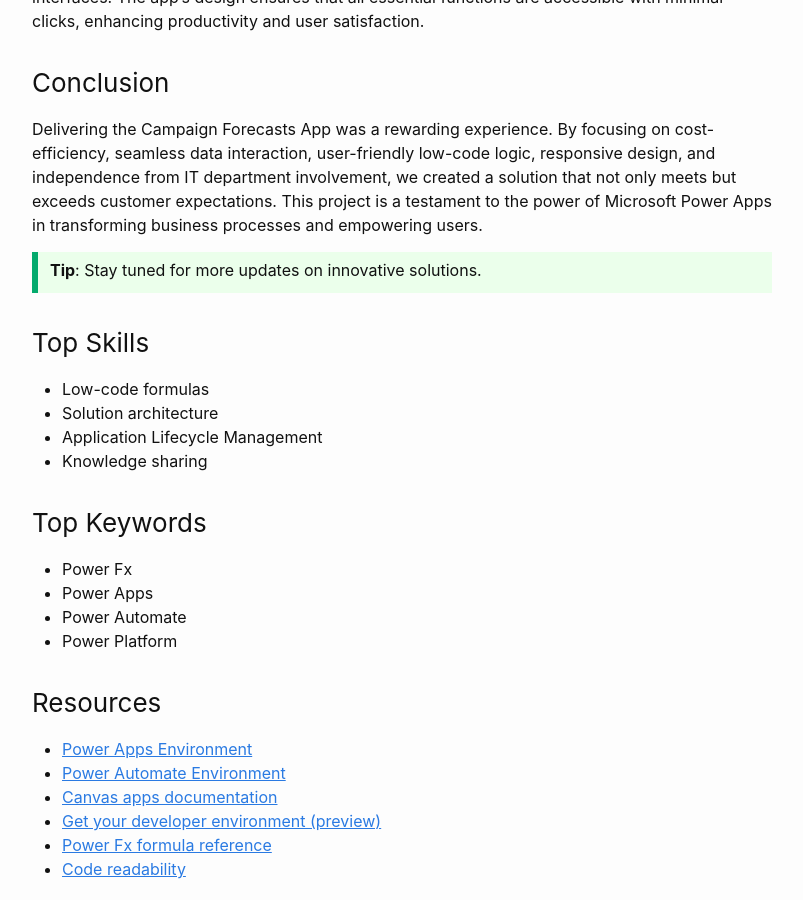
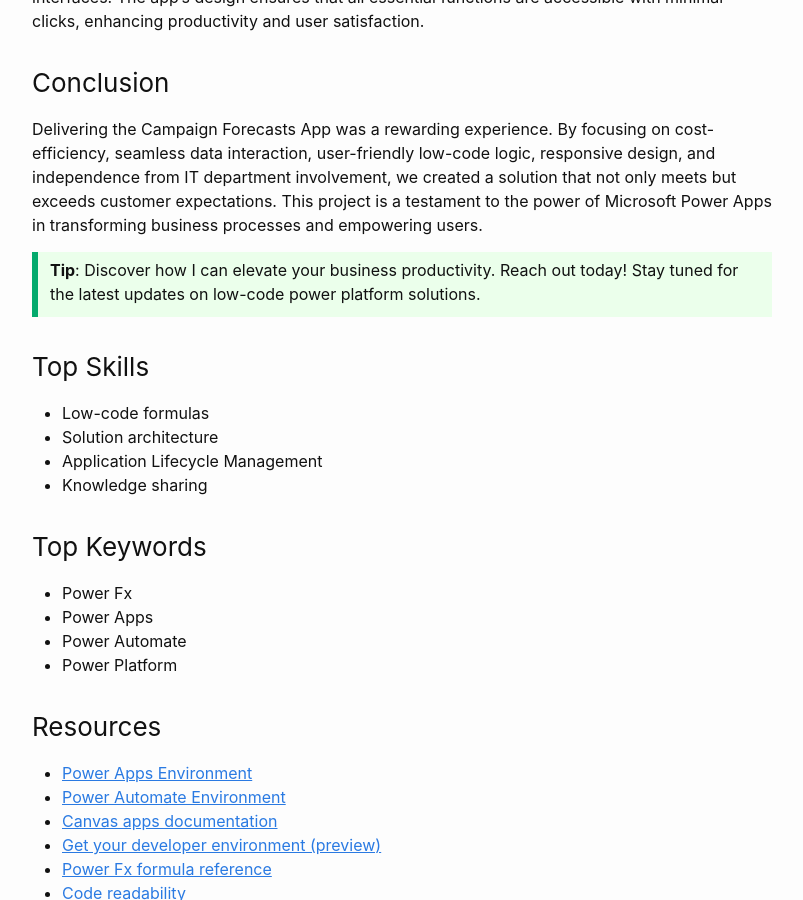
Before and after one commit to msc365/msc365.github.io, a Jekyll site: the page built from _posts/2025-04-18-power-apps-campaign-forecast.md, in a window 1280 px wide and 900 px high, scrolled down 2173 px. Shown: the whole window, without its empty margins (238-1041 px from the left). Built offline with Jekyll 4.4.1, drawn with Linux system fonts in a browser that asks for light colours.

Commit message:
Update tip in Campaign Forecasts App post to enhance engagement and provide a call to action

```diff
--- a/_posts/2025-04-18-power-apps-campaign-forecast.md
+++ b/_posts/2025-04-18-power-apps-campaign-forecast.md
@@ -65,7 +65,7 @@
 This project is a testament to the power of Microsoft Power Apps in transforming business processes and empowering users.
 
 <div class="tip">
-    <p><strong>Tip</strong>: Stay tuned for more updates on innovative solutions.</p>
+    <p><strong>Tip</strong>: Discover how I can elevate your business productivity. Reach out today! Stay tuned for the latest updates on low-code power platform solutions.</p>
 </div>
 
 ### Top Skills
```
